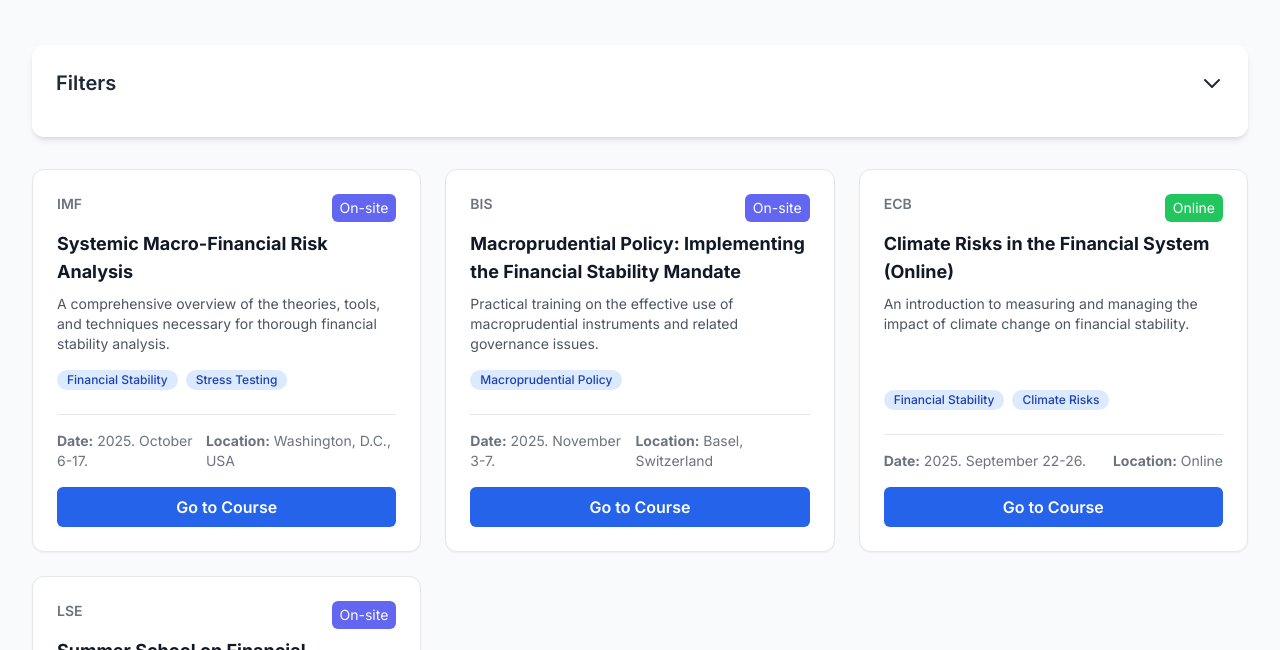
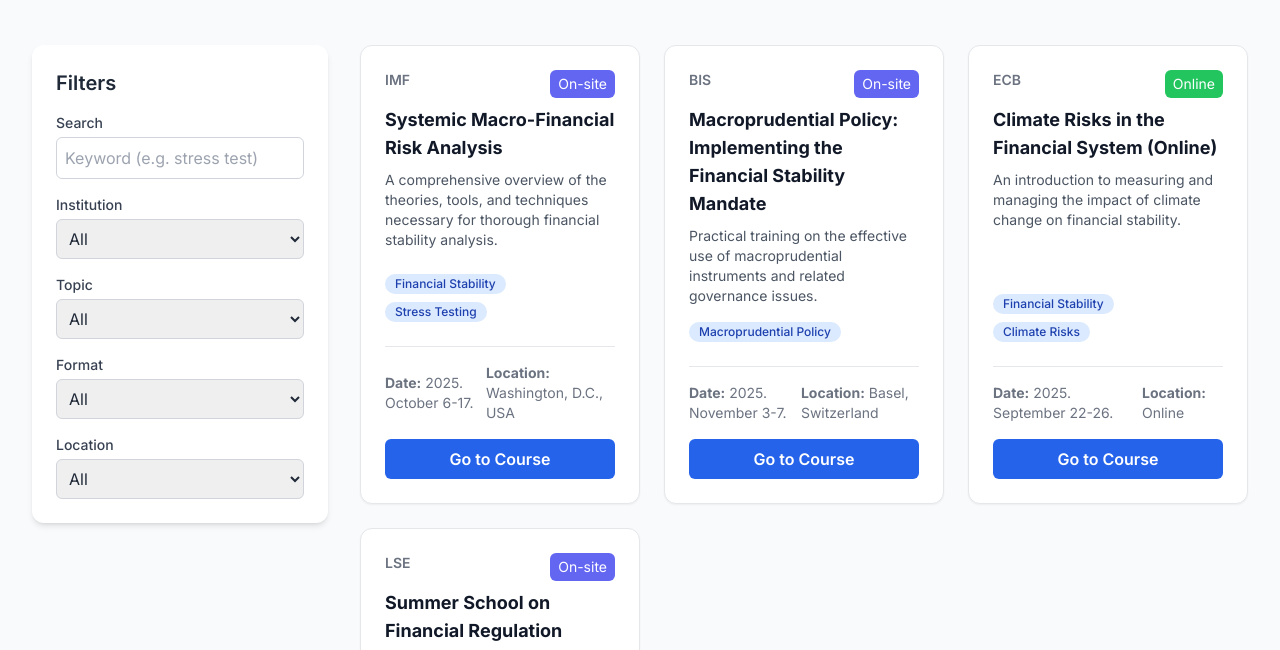
Before and after one commit to palicza2/MAP-Training-Hub, a plain HTML site: page index.html in a window 1280 px wide. Shown: the part 119-769 px from the top of the page. Drawn offline with nearby package versions, Linux system fonts and the light colour scheme.

Commit message:
Update index.html
Filter to left side

```diff
--- a/index.html
+++ b/index.html
@@ -17,15 +17,6 @@
             transform: translateY(-5px);
             box-shadow: 0 10px 15px -3px rgba(0, 0, 0, 0.1), 0 4px 6px -2px rgba(0, 0, 0, 0.05);
         }
-        /* For smoother filter collapse/expand */
-        .filter-content {
-            max-height: 0;
-            overflow: hidden;
-            transition: max-height 0.5s cubic-bezier(0.25, 0.1, 0.25, 1.0);
-        }
-        .filter-content.expanded {
-            max-height: 500px; /* Adjust as needed */
-        }
     </style>
 </head>
 <body class="bg-gray-50 text-gray-800">
@@ -37,17 +28,22 @@
             <p class="text-base md:text-lg text-gray-600">Monitoring Macroprudential & Financial Stability Trainings</p>
         </header>
 
-        <div id="filter-container" class="bg-white p-6 rounded-xl shadow-md mb-8 sticky top-4 z-10">
-            <div id="filter-toggle" class="flex justify-between items-center cursor-pointer mb-4">
-                <h2 class="text-xl font-semibold text-gray-800">Filters</h2>
-                <svg id="filter-arrow" xmlns="http://www.w3.org/2000/svg" class="h-6 w-6 transform transition-transform" fill="none" viewBox="0 0 24 24" stroke="currentColor">
-                    <path stroke-linecap="round" stroke-linejoin="round" stroke-width="2" d="M19 9l-7 7-7-7" />
-                </svg>
-            </div>
-            <div id="filter-content" class="filter-content grid grid-cols-1 md:grid-cols-2 lg:grid-cols-5 gap-4">
+        <div class="lg:flex lg:gap-8">
+
+            <!-- Left Sidebar for Filters -->
+            <aside class="lg:w-1/4 mb-8 lg:mb-0">
+                <div class="lg:sticky lg:top-4">
+                    <div class="bg-white p-6 rounded-xl shadow-md">
+                        <h2 class="text-xl font-semibold text-gray-800 mb-4">Filters</h2>
+                        <div id="filter-content" class="grid grid-cols-1 gap-4">
+                            <!-- Filters will be populated here by JS -->
                         </div>
                     </div>
+                </div>
+            </aside>
 
+            <!-- Right Main Content -->
+            <div class="lg:w-3/4">
                 <div id="loading-spinner" class="text-center py-16">
                     <svg class="animate-spin h-10 w-10 text-blue-600 mx-auto" xmlns="http://www.w3.org/2000/svg" fill="none" viewBox="0 0 24 24">
                         <circle class="opacity-25" cx="12" cy="12" r="10" stroke="currentColor" stroke-width="4"></circle>
@@ -56,11 +52,14 @@
                     <p class="mt-4 text-gray-600">Loading courses...</p>
                 </div>
 
-        <main id="courses-container" class="grid grid-cols-1 md:grid-cols-2 lg:grid-cols-3 gap-6">
+                <main id="courses-container" class="grid grid-cols-1 md:grid-cols-2 xl:grid-cols-3 gap-6">
+                    <!-- Course cards will be loaded here by JavaScript -->
                 </main>
 
                 <div id="no-results" class="hidden text-center py-16">
                     <p class="text-xl text-gray-500">No courses match the current filter criteria.</p>
+                </div>
+            </div>
         </div>
 
     </div>
@@ -70,8 +69,6 @@
         const coursesContainer = document.getElementById('courses-container');
         const noResults = document.getElementById('no-results');
         const filterContainer = document.getElementById('filter-content');
-        const filterToggle = document.getElementById('filter-toggle');
-        const filterArrow = document.getElementById('filter-arrow');
         const loadingSpinner = document.getElementById('loading-spinner');
 
         let allCourses = [];
@@ -79,7 +76,6 @@
         // --- FETCH DATA FROM EXTERNAL JSON FILE ---
         async function loadCourses() {
             try {
-                // In a GitHub Pages environment, the path is relative to the root
                 const response = await fetch('courses_data.json');
                 if (!response.ok) {
                     throw new Error(`HTTP error! status: ${response.status}`);
@@ -200,13 +196,6 @@
             displayCourses(filteredCourses);
         }
 
-        // Filter toggle functionality
-        filterToggle.addEventListener('click', () => {
-            const content = document.getElementById('filter-content');
-            content.classList.toggle('expanded');
-            filterArrow.classList.toggle('rotate-180');
-        });
-
         // --- INITIAL LOAD ---
         loadCourses();
     });
```
Lines whose indentation alone changed are shown as unchanged.
